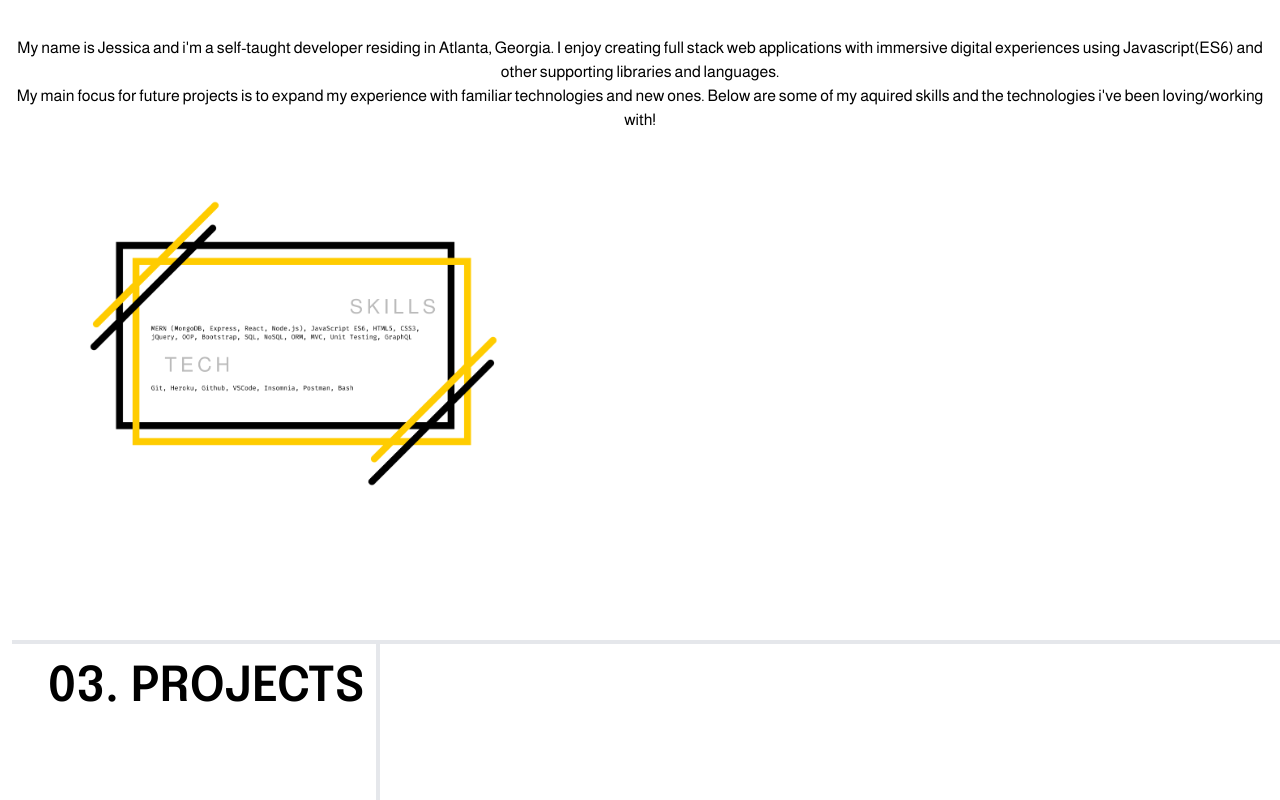
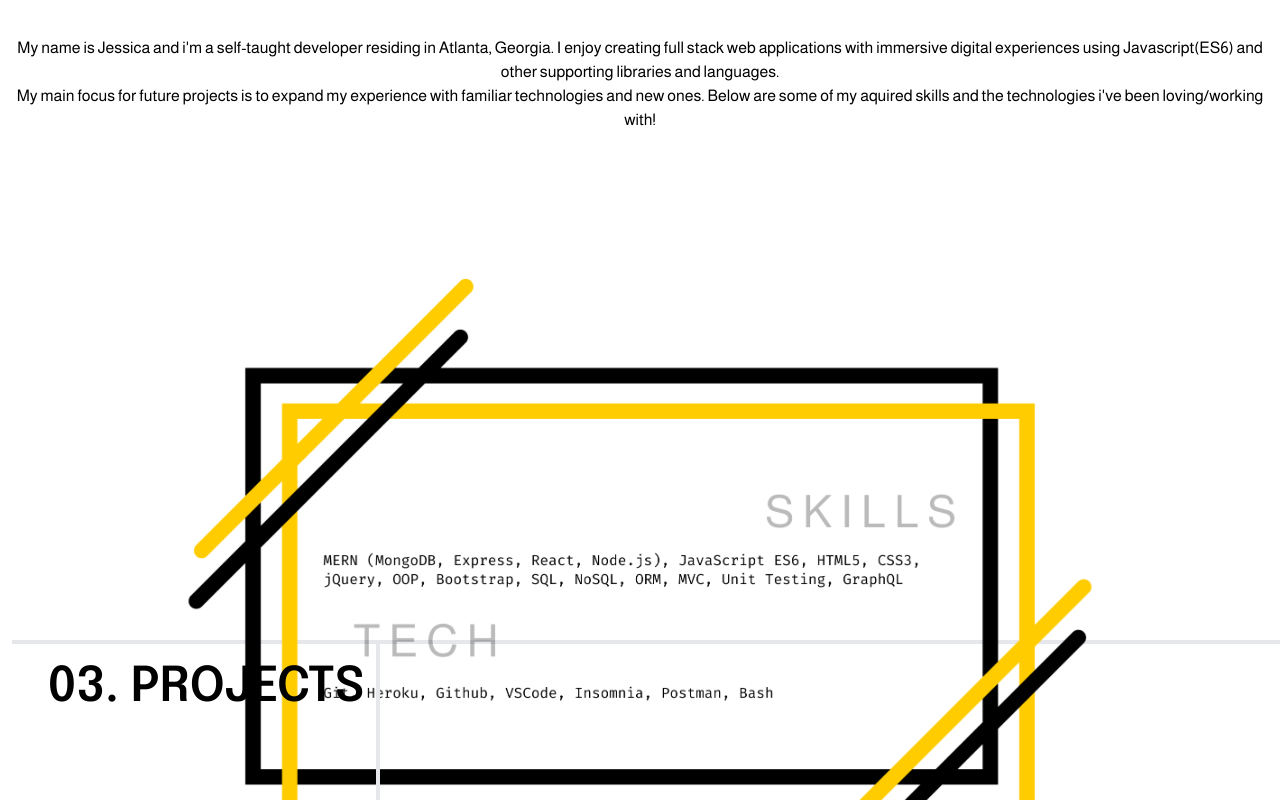
Before and after one commit to jsong73/jessica-song, a React (Create React App) app: page / in a window 1280 px wide. Shown: the part 980-1780 px from the top of the page. Built offline with nearby package versions, Linux system fonts and the light colour scheme.

Commit message:
fixing padding

```diff
--- a/src/pages/PortfolioContainer.js
+++ b/src/pages/PortfolioContainer.js
@@ -76,7 +76,8 @@ function PortfolioContainer () {
         <h1 id="about-me" className="flex ml-12 mt-5 md:text-5xl sm:text-4xl h-5 border-b-4 border-grey "> 01. ABOUT ME  </h1>
 
 
-        <p id="hello" className=" mt-12 ml-12 text-blue-500 text-8xl italic h-32 flex flex-col align-items"> Hello! </p>
+        <p id="hello" className="flex mt-12 ml-12 text-blue-500 text-8xl italic h-32 flex-col align-items"> Hello! </p>
+
 
         {/* about me bio */}
         <p id="about-bio" className="flex text-center justify-center items-center"> My name is Jessica and i'm a self-taught developer residing in
@@ -86,10 +87,12 @@ function PortfolioContainer () {
         <p id="intro"className="flex text-center justify-center items-center"> My main focus for future projects is to expand my experience with
         familiar technologies and new ones. Below are some of my aquired skills and the technologies i've been loving/working with!</p>
 
-        <div className="md:w-8/12 lg:w-4/12 lg:ml-20">
-        <img className="h-auto max-w-full py-1  text-center justify-center items-center" src={Bio} alt="skills-tech" width="950"/>
+        <div className="flex text-center justify-center items-center">
+            <div className="md: px-9">
+                <img className="  " src={Bio} alt="skills-tech" width="950" id="skills"/>
+            </div>
+        </div>
 
-        </div>
 
         </div>
 
```
